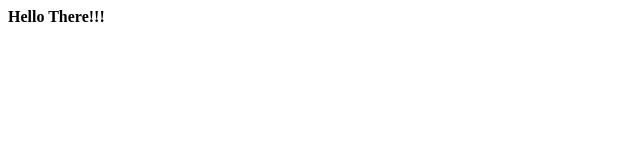
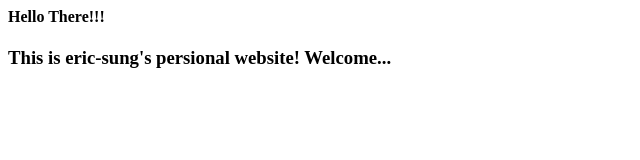
Before and after one commit to eric-sung/eric-sung.github.io, a plain HTML site: page index.html in a window 1280 px wide. Shown: the whole page, without its empty margins (0-640 px from the left). Drawn offline with Linux system fonts and the light colour scheme.

Commit message:
Update index.html

```diff
--- a/index.html
+++ b/index.html
@@ -1,5 +1,6 @@
 <html>
 <body>
 <h4>Hello There!!!</h4>
+<h3>This is eric-sung's persional website! Welcome...</h3>
 </body>
 </html>
```
